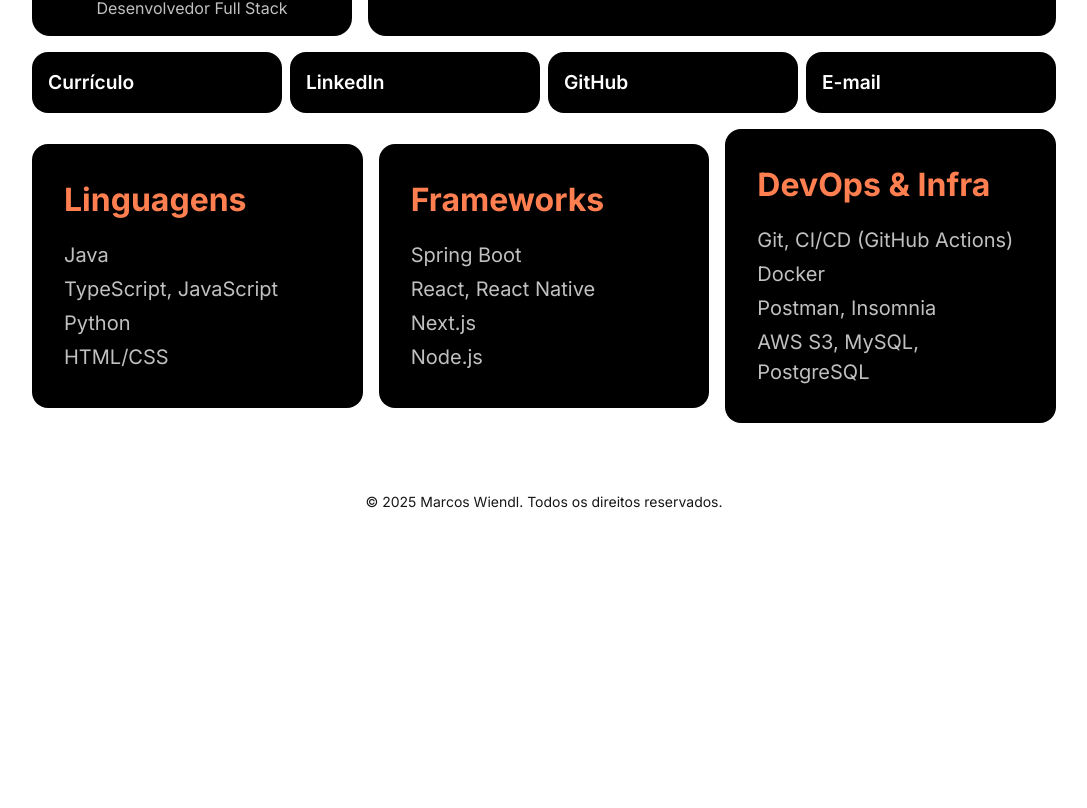
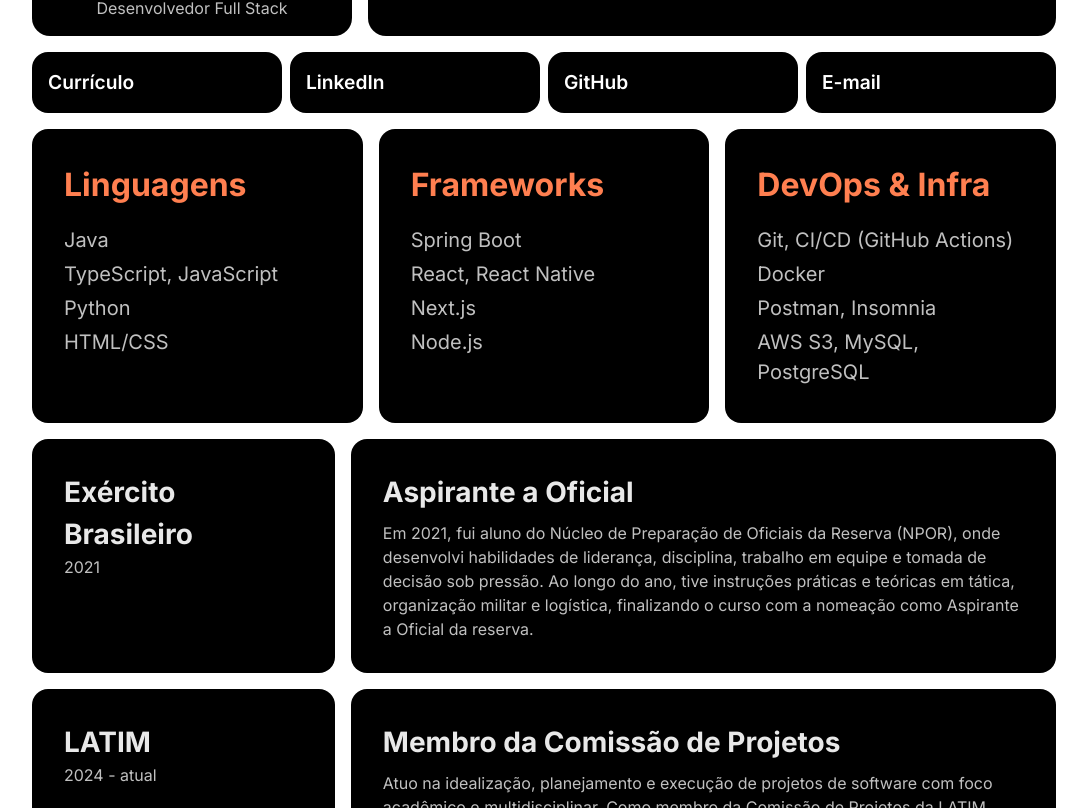
Before and after one commit to mwndl/portfolio, a Next.js app: page / in a window 1280 px wide. Shown: the part 452-1260 px from the top of the page, without its empty margins (96-1183 px from the left). Before the commit the page ends 988 px from the top, so only its background shows below. Built offline with nearby package versions, Linux system fonts and the light colour scheme.

Commit message:
feat: import experience section component

```diff
--- a/src/app/components/Skills/styles.module.css
+++ b/src/app/components/Skills/styles.module.css
@@ -13,6 +13,8 @@
     align-items: center;
     justify-content: space-between;
     gap: 1rem;
+    margin-bottom: 1rem;
+    align-items: stretch;
 }
 
 .skillsContainer {
@@ -37,6 +39,12 @@
     color: #c0c0c0;
 }
 
+@media (max-width: 1170px) {
+    .container {
+        flex-direction: column;
+    }
+}
+
 @media (max-width: 768px) {
     .container {
         width: 95%;
--- a/src/app/page.tsx
+++ b/src/app/page.tsx
@@ -1,8 +1,8 @@
 import AboutMe from './components/AboutMe';
 import Shortcuts from './components/Shortcuts';
 import Skills from './components/Skills';
+import Experience from './components/Experience';
 /*
-import Experience from './components/Experience';
 import Projects from './components/Projects';
 import Contact from './components/Contact';
 */
@@ -13,8 +13,8 @@ export default function Home() {
       <AboutMe />
       <Shortcuts />
       <Skills />
+      <Experience />
       {/*
-      <Experience />
       <Projects />
       <Contact />
       */}
--- a/src/locales/pt_translation.json
+++ b/src/locales/pt_translation.json
@@ -41,7 +41,20 @@
         "c2": "Docker",
         "c3": "Postman, Insomnia",
         "c4": "AWS S3, MySQL, PostgreSQL"
+    },
+    "experience": {
+        "item1": {
+            "role": "Aspirante a Oficial",
+            "company": "Exército Brasileiro",
+            "date": "2021",
+            "description": "Em 2021, fui aluno do Núcleo de Preparação de Oficiais da Reserva (NPOR), onde desenvolvi habilidades de liderança, disciplina, trabalho em equipe e tomada de decisão sob pressão. Ao longo do ano, tive instruções práticas e teóricas em tática, organização militar e logística, finalizando o curso com a nomeação como Aspirante a Oficial da reserva."
+        },
+        "item2": {
+            "role": "Membro da Comissão de Projetos",
+            "company": "LATIM",
+            "date": "2024 - atual",
+            "description": "Atuo na idealização, planejamento e execução de projetos de software com foco acadêmico e multidisciplinar. Como membro da Comissão de Projetos da LATIM, colaboro com equipes diversas para desenvolver soluções tecnológicas que envolvem desde o levantamento de requisitos até a entrega de sistemas funcionais."
+        }
     }
 
-
 }
```
